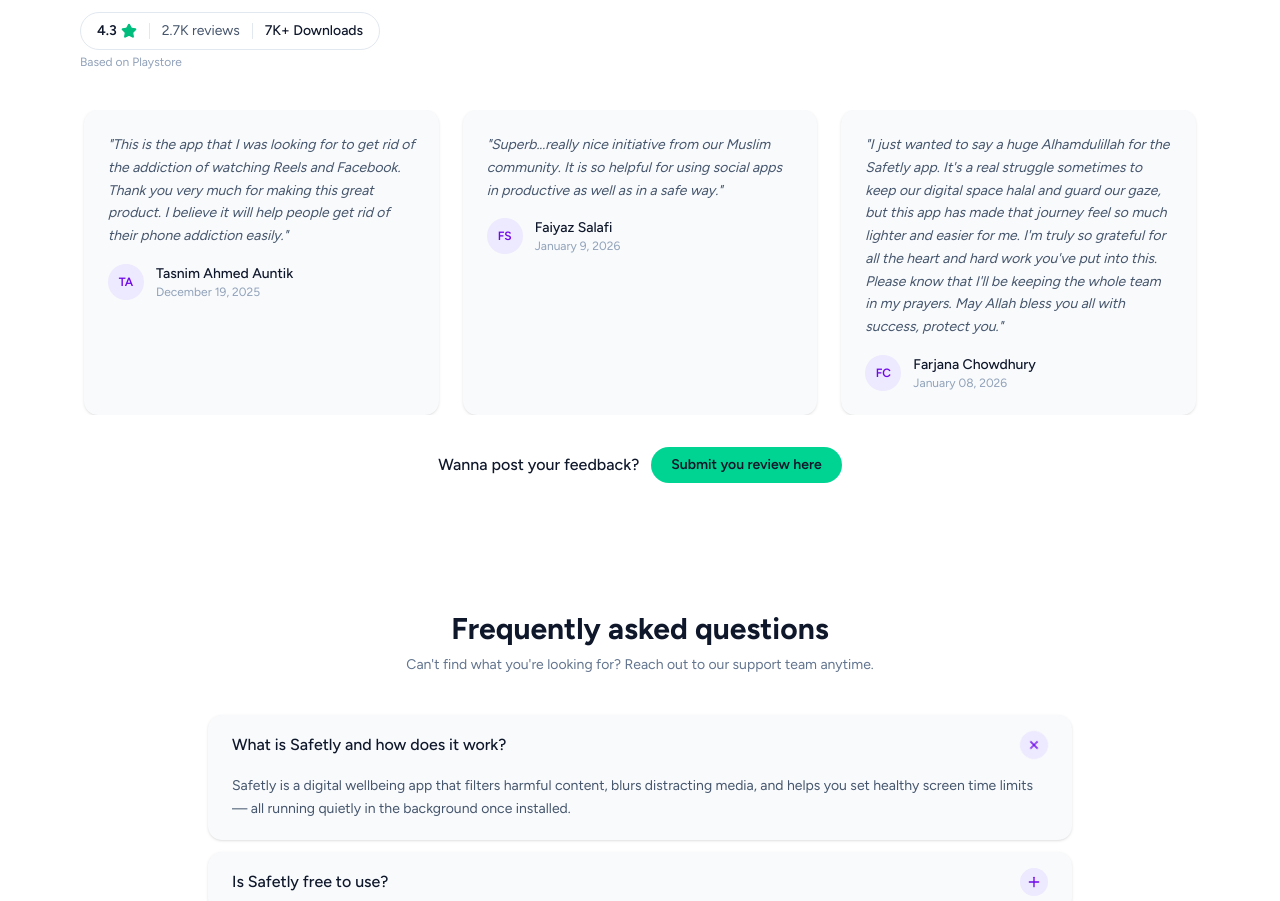
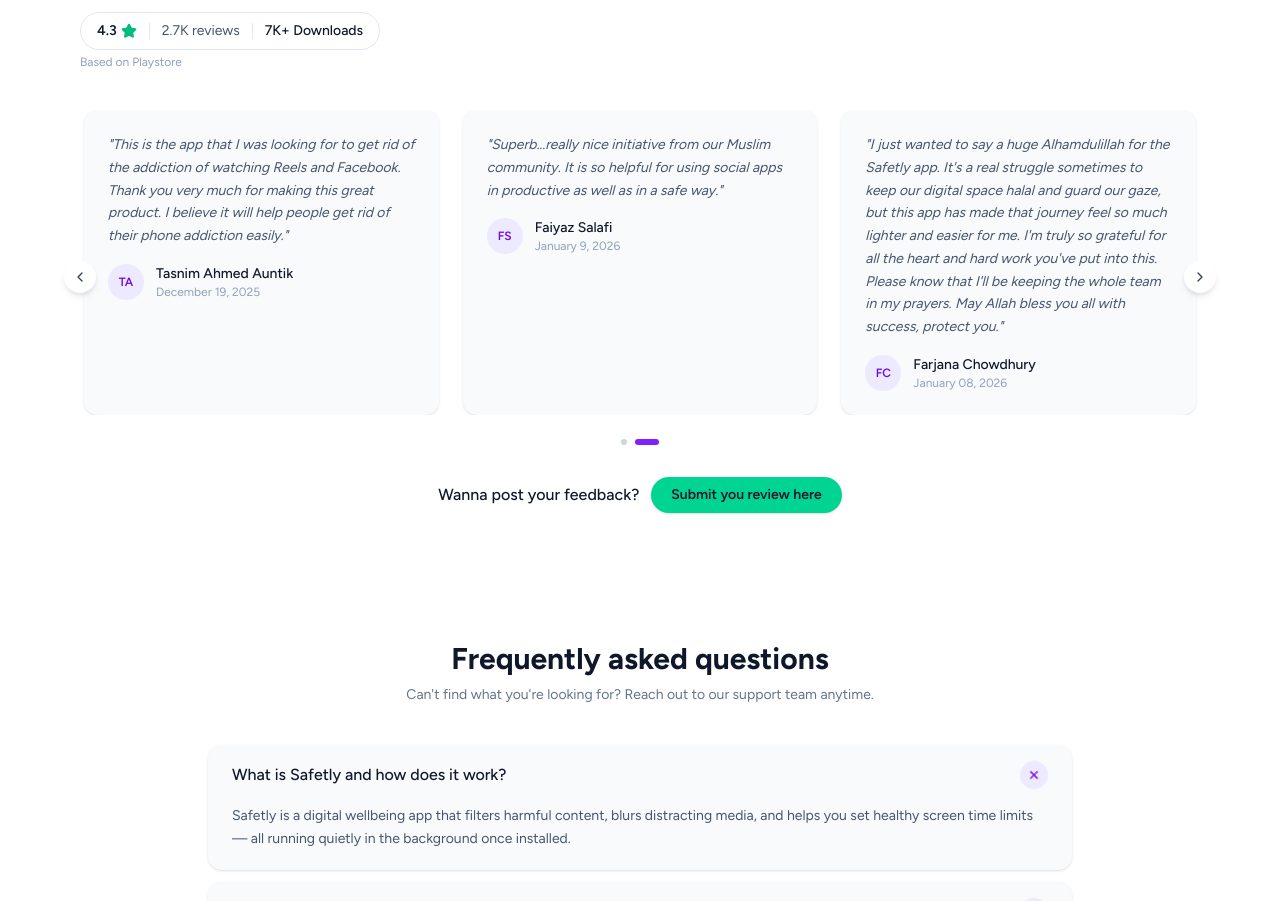
Before and after one commit to safetlyapp/safetly, a Next.js app: page / in a window 1280 px wide. Shown: the part 3115-4016 px from the top of the page. Built offline with nearby package versions, Linux system fonts and the light colour scheme.

Commit message:
[DESGIN] reviews

```diff
--- a/src/components/home/Reviews.tsx
+++ b/src/components/home/Reviews.tsx
@@ -1,10 +1,31 @@
 "use client";
 
-import { useEffect, useMemo, useState } from "react";
+import { useEffect, useMemo, useRef, useState } from "react";
 import Link from "next/link";
 import { Star, ChevronLeft, ChevronRight } from "lucide-react";
 
 const REVIEWS = [
+  {
+    quote:
+      "This is the app that I was looking for to get rid of the addiction of watching Reels and Facebook. Thank you very much for making this great product. I believe it will help people get rid of their phone addiction easily.",
+    name: "Tasnim Ahmed Auntik",
+    date: "December 19, 2025",
+    initials: "TA",
+  },
+  {
+    quote:
+      "Superb...really nice initiative from our Muslim community. It is so helpful for using social apps in productive as well as in a safe way.",
+    name: "Faiyaz Salafi",
+    date: "January 9, 2026",
+    initials: "FS",
+  },
+  {
+    quote:
+      "I just wanted to say a huge Alhamdulillah for the Safetly app. It's a real struggle sometimes to keep our digital space halal and guard our gaze, but this app has made that journey feel so much lighter and easier for me. I'm truly so grateful for all the heart and hard work you've put into this. Please know that I'll be keeping the whole team in my prayers. May Allah bless you all with success, protect you.",
+    name: "Farjana Chowdhury",
+    date: "January 08, 2026",
+    initials: "FC",
+  },
   {
     quote:
       "This is the app that I was looking for to get rid of the addiction of watching Reels and Facebook. Thank you very much for making this great product. I believe it will help people get rid of their phone addiction easily.",
@@ -32,8 +53,6 @@
 const AUTOPLAY_MS = 5000;
 
 export default function Reviews() {
-  // group reviews into pages of 3, so the slider advances a full page
-  // at a time instead of one card at a time
   const pages = useMemo(() => {
     const chunks: (typeof REVIEWS)[] = [];
     for (let i = 0; i < REVIEWS.length; i += PER_PAGE) {
@@ -42,19 +61,58 @@
     return chunks;
   }, []);
 
-  const [page, setPage] = useState(0);
+  const hasMultiplePages = pages.length > 1;
+
+  // Extended track: real pages + a clone of the first page appended.
+  // e.g. [P1, P2, P3, P1(clone)]
+  const track = useMemo(
+    () => (hasMultiplePages ? [...pages, pages[0]] : pages),
+    [pages, hasMultiplePages]
+  );
+
+  const [index, setIndex] = useState(0); // position inside `track`
+  const [withTransition, setWithTransition] = useState(true);
   const [paused, setPaused] = useState(false);
-  const hasMultiplePages = pages.length > 1;
+  const resetTimeout = useRef<ReturnType<typeof setTimeout> | null>(null);
+
+  // current "real" page, for the dots indicator
+  const activeDot = index % pages.length;
 
   useEffect(() => {
     if (paused || !hasMultiplePages) return;
     const id = setInterval(() => {
-      setPage((prev) => (prev + 1) % pages.length);
+      setIndex((prev) => prev + 1);
     }, AUTOPLAY_MS);
     return () => clearInterval(id);
-  }, [paused, hasMultiplePages, pages.length]);
+  }, [paused, hasMultiplePages]);
 
-  const goTo = (i: number) => setPage((i + pages.length) % pages.length);
+  // When we land on the cloned last slide, silently snap back to the
+  // real first slide once the slide animation has finished.
+  useEffect(() => {
+    if (!hasMultiplePages) return;
+    if (index === track.length - 1) {
+      resetTimeout.current = setTimeout(() => {
+        setWithTransition(false);
+        setIndex(0);
+      }, 500); // matches transition duration below
+    }
+    return () => {
+      if (resetTimeout.current) clearTimeout(resetTimeout.current);
+    };
+  }, [index, hasMultiplePages, track.length]);
+
+  // re-enable transition on the next tick after an instant reset
+  useEffect(() => {
+    if (!withTransition) {
+      const id = requestAnimationFrame(() => setWithTransition(true));
+      return () => cancelAnimationFrame(id);
+    }
+  }, [withTransition]);
+
+  const goNext = () => setIndex((prev) => prev + 1);
+  const goPrev = () =>
+    setIndex((prev) => (prev === 0 ? pages.length - 1 : prev - 1));
+  const goTo = (i: number) => setIndex(i);
 
   return (
     <section id="reviews" className="mx-auto max-w-6xl px-4 py-16">
@@ -80,7 +138,7 @@
         </div>
       </div>
 
-      {/* Slider — 3 cards visible per page */}
+      {/* Slider — infinite loop, 3 cards per page */}
       <div
         className="relative mt-10"
         onMouseEnter={() => setPaused(true)}
@@ -88,12 +146,15 @@
       >
         <div className="overflow-hidden">
           <div
-            className="flex transition-transform duration-500 ease-in-out"
-            style={{ transform: `translateX(-${page * 100}%)` }}
+            className={cn(
+              "flex",
+              withTransition && "transition-transform duration-500 ease-in-out"
+            )}
+            style={{ transform: `translateX(-${index * 100}%)` }}
           >
-            {pages.map((group, pageIndex) => (
+            {track.map((group, i) => (
               <div
-                key={pageIndex}
+                key={i}
                 className="grid w-full shrink-0 grid-cols-1 gap-6 px-1 md:grid-cols-3"
               >
                 {group.map((review) => (
@@ -125,16 +186,16 @@
         {hasMultiplePages && (
           <>
             <button
-              onClick={() => goTo(page - 1)}
+              onClick={goPrev}
               aria-label="Previous reviews"
-              className="absolute left-0 top-1/2 hidden -translate-x-4 -translate-y-1/2 items-center justify-center rounded-full bg-white p-2 shadow-md hover:bg-slate-50 sm:flex"
+              className="absolute left-0 top-1/2 hidden -translate-x-4 -translate-y-1/2 items-center justify-center rounded-full bg-white p-2 shadow-md transition hover:-translate-x-5 hover:shadow-lg sm:flex"
             >
               <ChevronLeft className="h-4 w-4 text-slate-700" />
             </button>
             <button
-              onClick={() => goTo(page + 1)}
+              onClick={goNext}
               aria-label="Next reviews"
-              className="absolute right-0 top-1/2 hidden -translate-y-1/2 translate-x-4 items-center justify-center rounded-full bg-white p-2 shadow-md hover:bg-slate-50 sm:flex"
+              className="absolute right-0 top-1/2 hidden -translate-y-1/2 translate-x-4 items-center justify-center rounded-full bg-white p-2 shadow-md transition hover:translate-x-5 hover:shadow-lg sm:flex"
             >
               <ChevronRight className="h-4 w-4 text-slate-700" />
             </button>
@@ -145,8 +206,8 @@
                   key={i}
                   onClick={() => goTo(i)}
                   aria-label={`Go to page ${i + 1}`}
-                  className={`h-1.5 rounded-full transition-all ${
-                    i === page ? "w-6 bg-violet-600" : "w-1.5 bg-slate-300"
+                  className={`h-1.5 rounded-full transition-all duration-300 ${
+                    i === activeDot ? "w-6 bg-violet-600" : "w-1.5 bg-slate-300 hover:bg-slate-400"
                   }`}
                 />
               ))}
@@ -161,7 +222,7 @@
         </p>
         <Link
           href="/reviews/submit"
-          className="rounded-full bg-emerald-400 px-5 py-2 text-sm font-semibold text-slate-900 hover:bg-emerald-500"
+          className="group inline-flex items-center gap-2 rounded-full bg-emerald-400 px-5 py-2 text-sm font-semibold text-slate-900 shadow-sm transition-all duration-200 hover:-translate-y-0.5 hover:bg-emerald-500 hover:shadow-md"
         >
           Submit you review here
         </Link>
@@ -169,3 +230,7 @@
     </section>
   );
 }
+
+function cn(...classes: (string | false | null | undefined)[]) {
+  return classes.filter(Boolean).join(" ");
+}
```
